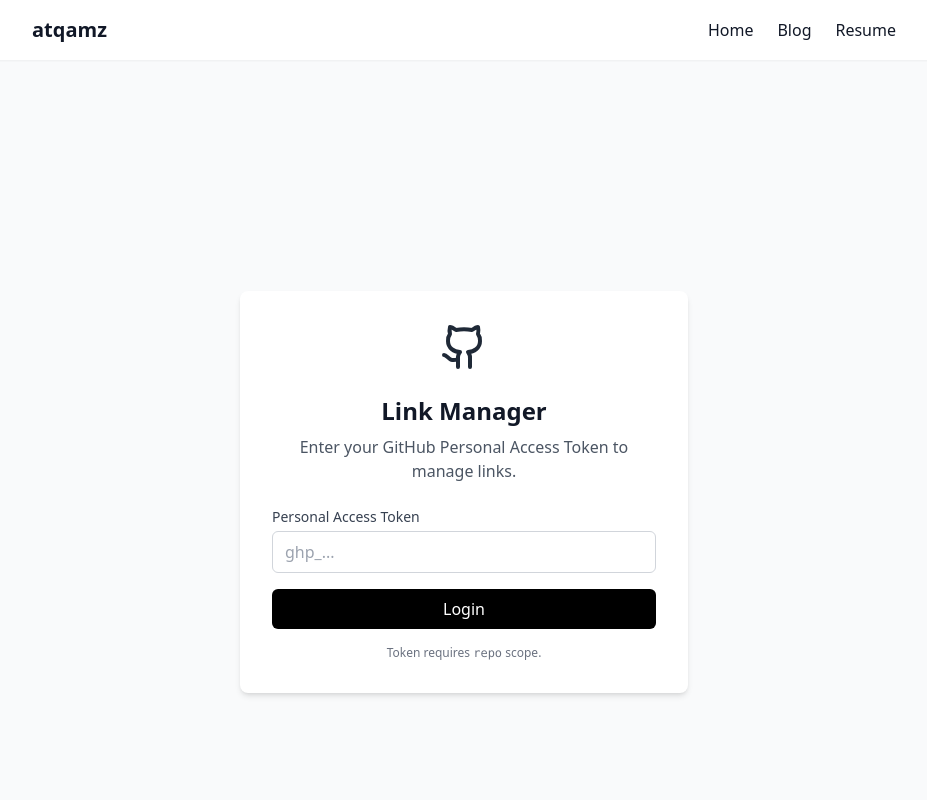
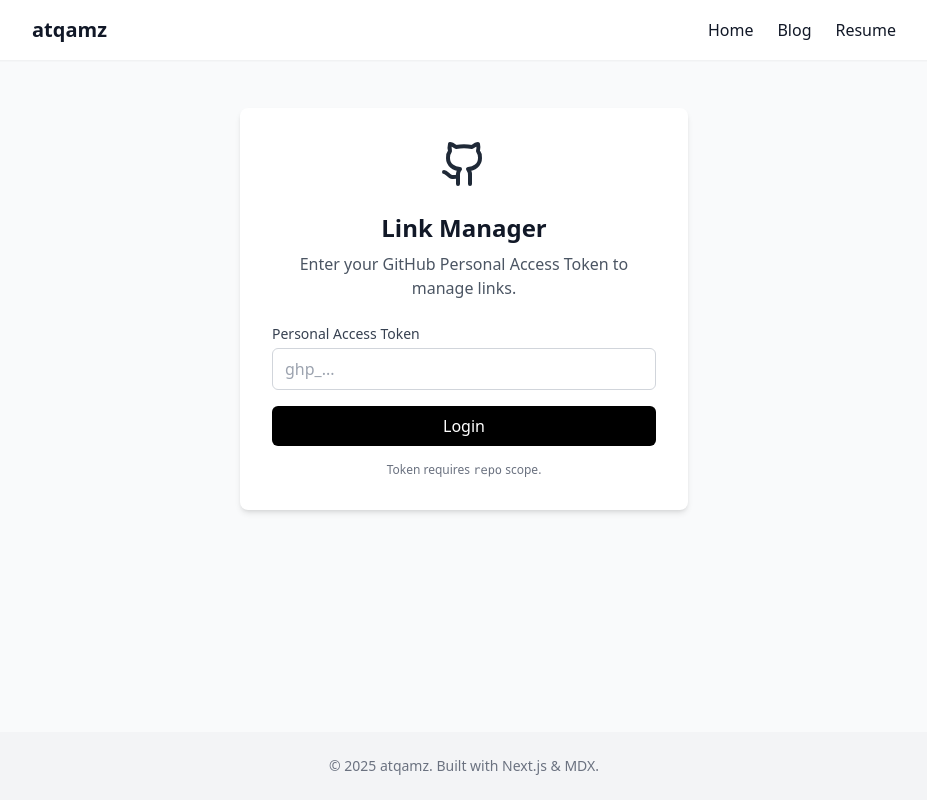
Before and after one commit to atqamz/atqamz.github.io, a Next.js app: page /short in a window 1280 px wide. Shown: the top 800 px of the page, without its empty margins (176-1103 px from the left). Built offline with nearby package versions, Linux system fonts and the light colour scheme.

Commit message:
fix: short page view adjustment

```diff
--- a/app/short/page.tsx
+++ b/app/short/page.tsx
@@ -174,7 +174,7 @@ export default function ShortenerPage() {
 
   if (!isAuthenticated) {
     return (
-      <div className="min-h-screen flex items-center justify-center bg-gray-50 p-4">
+      <div className="flex items-center justify-center p-4 h-full">
         <div className="max-w-md w-full bg-white rounded-lg shadow-md p-8">
           <div className="flex justify-center mb-6">
             <GithubIcon className="w-12 h-12 text-gray-800" />
@@ -210,7 +210,7 @@ export default function ShortenerPage() {
   }
 
   return (
-    <div className="min-h-screen bg-gray-50 p-4 md:p-8">
+    <div className="p-4 md:p-8">
       <div className="max-w-4xl mx-auto">
         <div className="flex justify-between items-center mb-8">
           <h1 className="text-3xl font-bold text-gray-900">Link Manager</h1>
```
